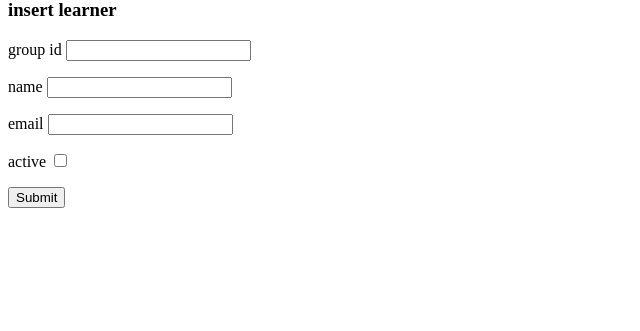
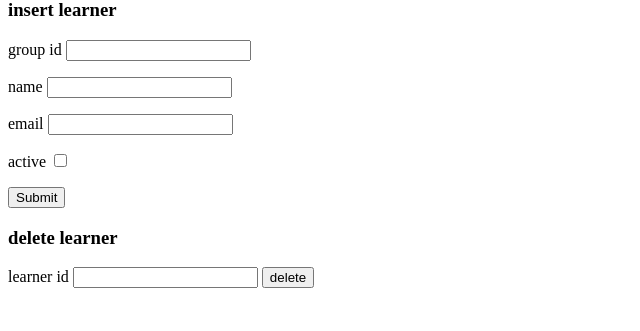
Before and after one commit to becodeorg/verou-3-sql-introduction-magalifabri, a PHP site: page / in a window 1280 px wide. Shown: the part 152-483 px from the top of the page, without its empty margins (0-640 px from the left). Run offline with PHP 8.4, Linux system fonts and the light colour scheme.

Commit message:
Add html form to delete learner

```diff
--- a/index.php
+++ b/index.php
@@ -122,6 +122,13 @@ if (key_exists('insertLearner', $_POST)) {
     insertLearner();
 }
 
+
+if (key_exists('deleteLearner', $_POST)) {
+    // echo '<pre>';
+    // var_dump($_POST);
+    // echo '</pre>';
+}
+
 ?>
 
 <!DOCTYPE html>
@@ -168,6 +175,15 @@ if (key_exists('insertLearner', $_POST)) {
         <input type="submit" name="insertLearner">
     </form>
 
+    <form action="" method="POST">
+        <h3>delete learner</h3>
+        <p>
+            <label for="id">learner id</label>
+            <input type="number" id="id" name="id">
+            <input type="submit" value="delete" name="deleteLearner">
+        </p>
+    </form>
+
 </body>
 
 </html>
```
